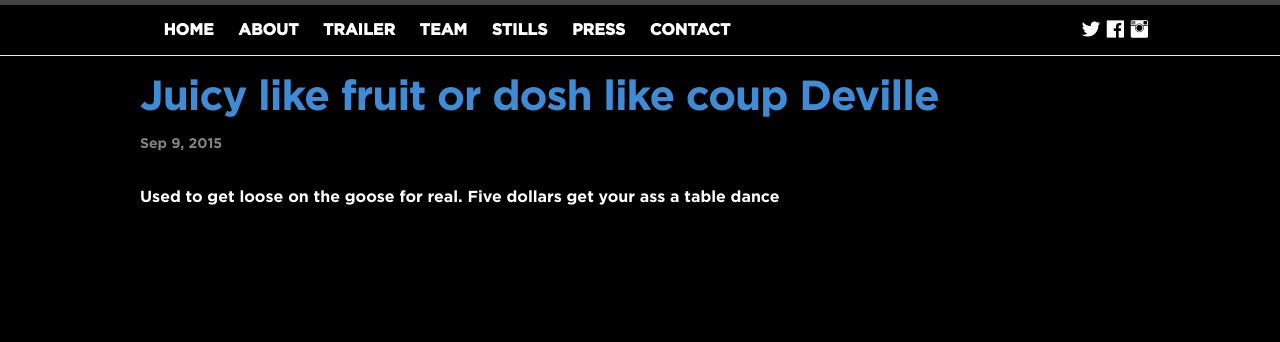
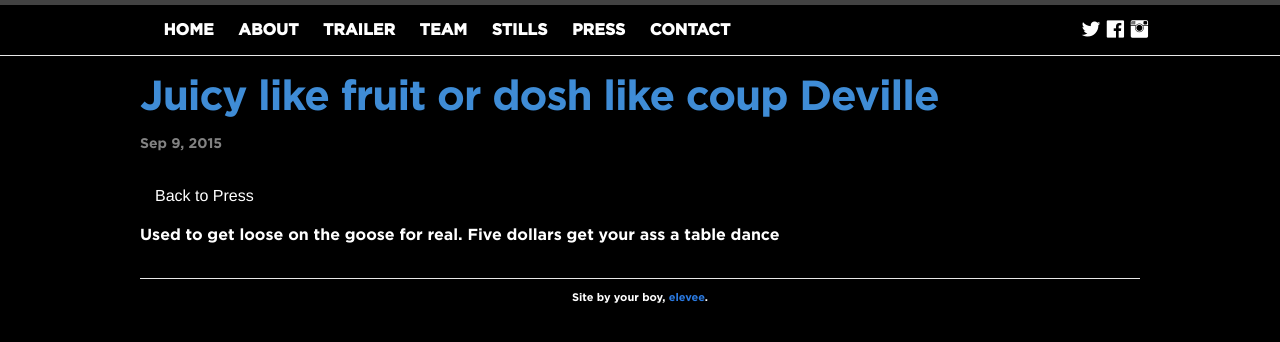
Before and after one commit to bellinkoff/men_in_the_arena, a Jekyll site: the page built from _posts/2015-09-09-juicy-like-fruit.md, in a window 1280 px wide and 900 px high. Shown: the top 342 px of the window. Built offline with Jekyll 4.4.1, drawn with Linux system fonts in a browser that asks for light colours; nearby versions of some CDN libraries; some web fonts are replaced; comment, search, counter and statistics services are not loaded.

Commit message:
Added some real press posts; footer

```diff
--- a/_includes/footer.html
+++ b/_includes/footer.html
@@ -1,26 +1,7 @@
-<footer class="site-footer">
-
-  <div class="wrapper">
-
-    <!-- <h2 class="footer-heading">{{ site.title }}</h2> -->
-
-    <div class="footer-col-wrapper">
-      <div class="footer-col  footer-col-1">
-        <!-- <ul class="contact-list">
-          <li>{{ site.title }}</li>
-          <li><a href="mailto:{{ site.email }}">{{ site.email }}</a></li>
-        </ul> -->
-      </div>
-
-      <div class="footer-col  footer-col-2">
-
-      </div>
-
-      <div class="footer-col  footer-col-3">
-        <!-- <p class="text">{{ site.description }}</p> -->
-      </div>
-    </div>
-
+<footer class="site-footer row">
+  <div class="large-12 columns">
+    <p>
+        Site by your boy, <a href="http://www.github.com/elevee">elevee</a>.
+    </p>
   </div>
-
 </footer>
--- a/_layouts/default.html
+++ b/_layouts/default.html
@@ -14,6 +14,7 @@
     </div>
 
     <!-- include footer if interested -->
+    {% include footer.html %}
 
   <script src="//code.jquery.com/jquery-1.11.3.min.js"></script>
 
--- a/_layouts/post.html
+++ b/_layouts/post.html
@@ -8,8 +8,22 @@ layout: default
     <p class="post-meta">{{ page.date | date: "%b %-d, %Y" }}{% if page.author %} • {{ page.author }}{% endif %}{% if page.meta %} • {{ page.meta }}{% endif %}</p>
   </header>
 
+  <div class="large-12 columns">
+  	<a href="{{site.baseurl}}/press/">
+  		<h6>Back to Press</h6>
+  	</a>
+  </div>
+
+  {% if page.linkout %}
+  	<div class="large-12 columns linkout">
+  		<p>
+  			(The following is an exerpt from the original piece, found <a href="{{ page.linkout }}">here</a>.)
+  		</p>
+  	</div>
+  {% endif %}
+
   <article class="post-content">
-    {{ content }}
+    {{ content }} {% if page.source %}(<a href="{{ page.linkout }}">{{page.source}}</a>)  {% endif %}
   </article>
 
 </div>
--- a/_sass/_layout.scss
+++ b/_sass/_layout.scss
@@ -253,8 +253,7 @@ section {
     }
 }
 
-.press {
-    h3, .read_more, {
+.press h3, .press .read_more, .post h6 {
     color: white;
     &:hover {
         transition: all 0.5s ease;
@@ -262,6 +261,8 @@ section {
         cursor: pointer;
     }
 }
+
+.press {
     ul {
         list-style-type: none;
         li {
@@ -319,18 +320,18 @@ section {
  */
 .site-footer {
     border-top: 1px solid $grey-color-light;
-    padding: $spacing-unit 0;
+    /*padding: $spacing-unit 0;*/
+    padding: 10px;
+    text-align: center;
+    p {
+        font-size: 11px;
+        margin: 0px;
+    }
 }
 
 .footer-heading {
     font-size: 18px;
     margin-bottom: $spacing-unit / 2;
-}
-
-.contact-list,
-.social-media-list {
-    list-style: none;
-    margin-left: 0;
 }
 
 .footer-col-wrapper {
@@ -394,6 +395,17 @@ section {
 
 .page-heading {
     font-size: 20px;
+}
+
+.post {
+    h6 {
+        color: white;
+    }
+    .linkout {
+        color: $grey-color;
+        font-style: italic;
+    }
+
 }
 
 .press_page, .post {
--- a/press/index.html
+++ b/press/index.html
@@ -16,7 +16,7 @@ layout: default
         <h2>
           <a class="post-link" href="{{ post.url | prepend: site.baseurl }}">{{ post.title }}</a>
         </h2>
-        {{ post.content }}
+        {{ post.content }} {% if post.source %}(<a href="{{ post.linkout }}">{{post.source}}</a>)  {% endif %}
       </li>
     {% endfor %}
   </ul>
```
Also changed, not shown: _posts/2014-10-18-kickstarter-staff-pick.md (added, +9 -0 lines), _posts/2014-10-22-how-soccer-survived-war-in-somalia.md (added, +13 -0 lines), _posts/2014-11-17-bbc-outlook.md (added, +9 -0 lines), _posts/2015-01-02-when-football-was-outlawed.md (added, +11 -0 lines), assets/KSRstaffpick.png (added). Lines whose indentation alone changed are shown as unchanged.
